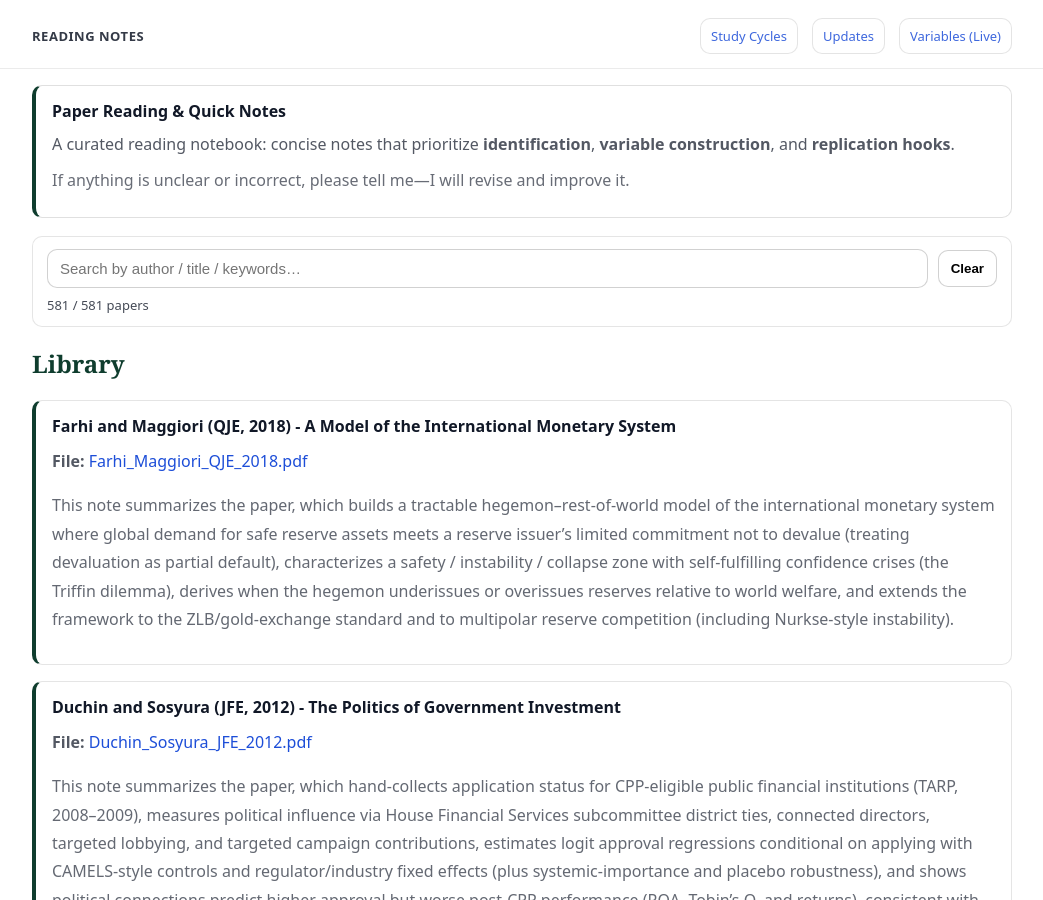
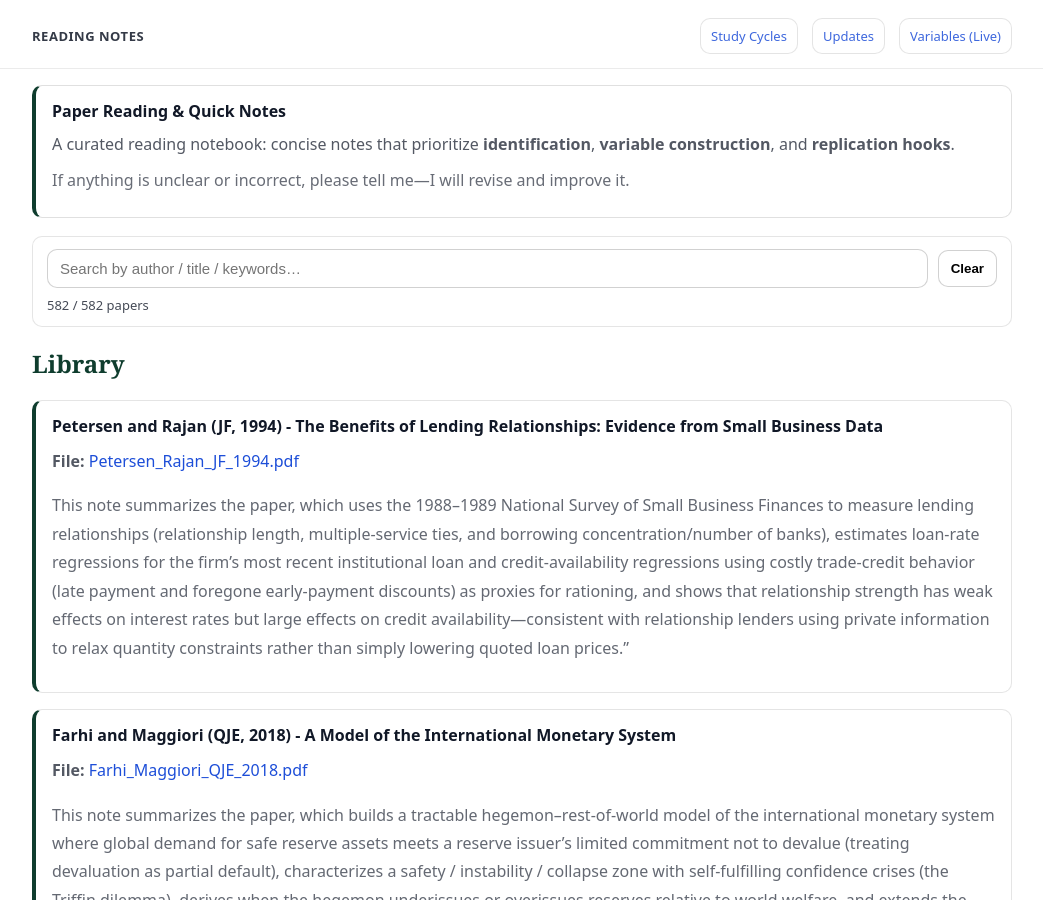
Before and after one commit to yaxinzn/study-archive, a Jekyll site: the page built from reading/index.md, in a window 1280 px wide and 900 px high. Shown: the whole window, without its empty margins (118-1161 px from the left). Built offline with Jekyll 4.4.1, drawn with Linux system fonts in a browser that asks for light colours.

Commit message:
Reading: add/update Petersen_Rajan_JF_1994.pdf

```diff
--- a/_data/reading.yml
+++ b/_data/reading.yml
@@ -1,3 +1,7 @@
+- title: "Petersen and Rajan (JF, 1994) - The Benefits of Lending Relationships: Evidence from Small Business Data"
+  file: "Petersen_Rajan_JF_1994.pdf"
+  desc: "This note summarizes the paper, which uses the 1988–1989 National Survey of Small Business Finances to measure lending relationships (relationship length, multiple-service ties, and borrowing concentration/number of banks), estimates loan-rate regressions for the firm’s most recent institutional loan and credit-availability regressions using costly trade-credit behavior (late payment and foregone early-payment discounts) as proxies for rationing, and shows that relationship strength has weak effects on interest rates but large effects on credit availability—consistent with relationship lenders using private information to relax quantity constraints rather than simply lowering quoted loan prices.”"
+
 - title: "Farhi and Maggiori (QJE, 2018) - A Model of the International Monetary System"
   file: "Farhi_Maggiori_QJE_2018.pdf"
   desc: "This note summarizes the paper, which builds a tractable hegemon–rest-of-world model of the international monetary system where global demand for safe reserve assets meets a reserve issuer’s limited commitment not to devalue (treating devaluation as partial default), characterizes a safety / instability / collapse zone with self-fulfilling confidence crises (the Triffin dilemma), derives when the hegemon underissues or overissues reserves relative to world welfare, and extends the framework to the ZLB/gold-exchange standard and to multipolar reserve competition (including Nurkse-style instability)."
```
Also changed, not shown: 1 other file.
